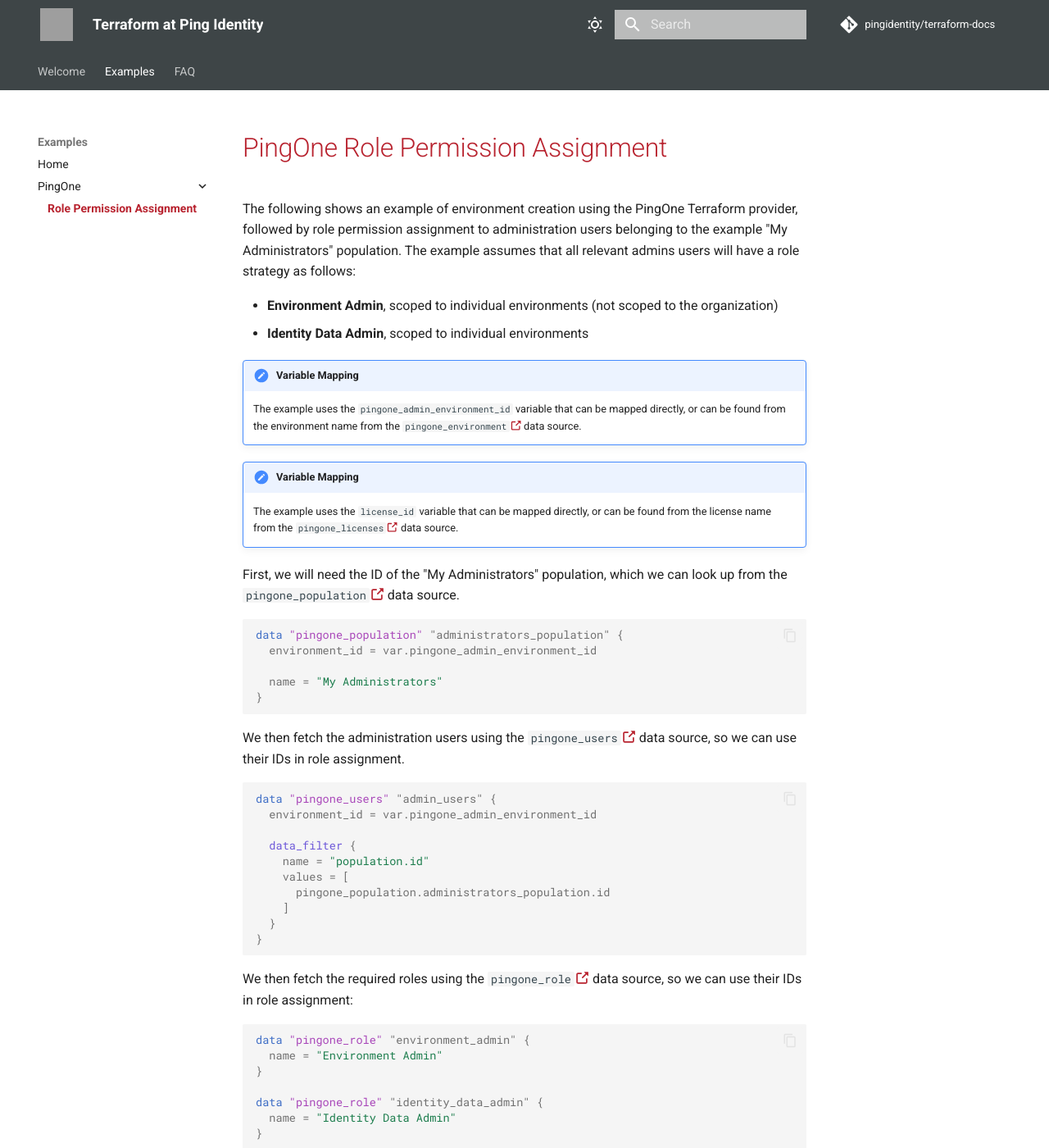
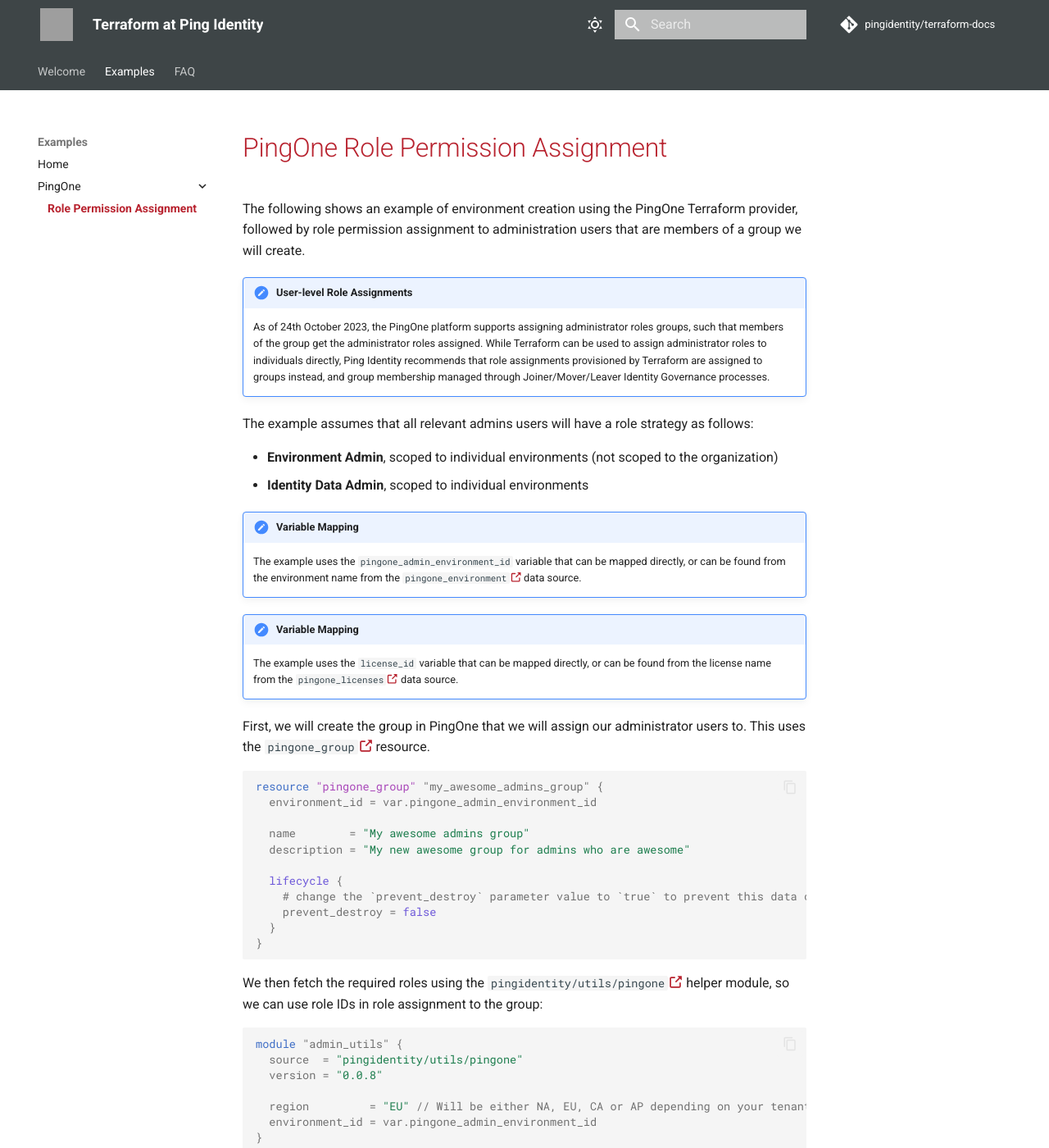
Before and after one commit to pingidentity/terraform-docs, an MkDocs documentation site: the page built from docs/examples/pingone/role-assignment.md, in a window 1280 px wide and 1400 px high. Shown: the whole window at 82% size. Built offline with MkDocs 1.6.1 and Material for MkDocs 9.7.7, drawn with Linux system fonts in a browser that asks for light colours; comment, search, counter and statistics services are not loaded; some of the changed text lies outside the part shown; grey boxes are pictures that could not be loaded.

Commit message:
update role assignment example to reflect updated best practice

````diff
--- a/docs/examples/pingone/role-assignment.md
+++ b/docs/examples/pingone/role-assignment.md
@@ -1,6 +1,11 @@
 # PingOne Role Permission Assignment
 
-The following shows an example of environment creation using the PingOne Terraform provider, followed by role permission assignment to administration users belonging to the example "My Administrators" population.  The example assumes that all relevant admins users will have a role strategy as follows:
+The following shows an example of environment creation using the PingOne Terraform provider, followed by role permission assignment to administration users that are members of a group we will create.
+
+!!! note "User-level Role Assignments"
+    As of 24th October 2023, the PingOne platform supports assigning administrator roles groups, such that members of the group get the administrator roles assigned.  While Terraform can be used to assign administrator roles to individuals directly, Ping Identity recommends that role assignments provisioned by Terraform are assigned to groups instead, and group membership managed through Joiner/Mover/Leaver Identity Governance processes.
+
+The example assumes that all relevant admins users will have a role strategy as follows:
 
 * **Environment Admin**, scoped to individual environments (not scoped to the organization)
 * **Identity Data Admin**, scoped to individual environments
@@ -11,42 +16,33 @@ The following shows an example of environment creation using the PingOne Terrafo
 !!! note "Variable Mapping"
     The example uses the `license_id` variable that can be mapped directly, or can be found from the license name from the `pingone_licenses`<a href="https://registry.terraform.io/providers/pingidentity/pingone/latest/docs/data-sources/licenses" target="_blank">:octicons-link-external-16:</a> data source.
 
-First, we will need the ID of the "My Administrators" population, which we can look up from the `pingone_population`<a href="https://registry.terraform.io/providers/pingidentity/pingone/latest/docs/data-sources/population" target="_blank">:octicons-link-external-16:</a> data source.
+First, we will create the group in PingOne that we will assign our administrator users to.  This uses the `pingone_group`<a href="https://registry.terraform.io/providers/pingidentity/pingone/latest/docs/resources/group" target="_blank">:octicons-link-external-16:</a> resource.
 ``` terraform
-data "pingone_population" "administrators_population" {
+resource "pingone_group" "my_awesome_admins_group" {
   environment_id = var.pingone_admin_environment_id
 
-  name = "My Administrators"
-}
-```
+  name        = "My awesome admins group"
+  description = "My new awesome group for admins who are awesome"
 
-We then fetch the administration users using the `pingone_users`<a href="https://registry.terraform.io/providers/pingidentity/pingone/latest/docs/data-sources/users" target="_blank">:octicons-link-external-16:</a> data source, so we can use their IDs in role assignment.
-``` terraform
-data "pingone_users" "admin_users" {
-  environment_id = var.pingone_admin_environment_id
-
-  data_filter {
-    name = "population.id"
-    values = [
-      pingone_population.administrators_population.id
-    ]
+  lifecycle {
+    # change the `prevent_destroy` parameter value to `true` to prevent this data carrying resource from being destroyed
+    prevent_destroy = false
   }
 }
 ```
 
-We then fetch the required roles using the `pingone_role`<a href="https://registry.terraform.io/providers/pingidentity/pingone/latest/docs/data-sources/role" target="_blank">:octicons-link-external-16:</a> data source, so we can use their IDs in role assignment:
+We then fetch the required roles using the `pingidentity/utils/pingone`<a href="https://registry.terraform.io/modules/pingidentity/utils/pingone/latest" target="_blank">:octicons-link-external-16:</a> helper module, so we can use role IDs in role assignment to the group:
 ``` terraform
-data "pingone_role" "environment_admin" {
-  name = "Environment Admin"
-}
+module "admin_utils" {
+  source  = "pingidentity/utils/pingone"
+  version = "0.0.8"
 
-data "pingone_role" "identity_data_admin" {
-  name = "Identity Data Admin"
+  region         = "EU" // Will be either NA, EU, CA or AP depending on your tenant region.
+  environment_id = var.pingone_admin_environment_id
 }
 ```
 
-We can then define the new environment with the [PingOne Terraform provider](https://pingidentity.github.io/terraform-docs/getting-started/pingone/) with the `pingone_environment`<a href="https://registry.terraform.io/providers/pingidentity/pingone/latest/docs/resources/environment" target="_blank">:octicons-link-external-16:</a> resource, with the SSO service enabled:
-
+We can then define the new sandbox environment using the [PingOne Terraform provider](https://pingidentity.github.io/terraform-docs/getting-started/pingone/) with the `pingone_environment`<a href="https://registry.terraform.io/providers/pingidentity/pingone/latest/docs/resources/environment" target="_blank">:octicons-link-external-16:</a> resource, with the SSO service enabled.  This is the environment we want scope the administrator roles to, so our users can manage configuration and data within this environment:
 ``` terraform
 resource "pingone_environment" "my_environment" {
   name        = "Example PingOne Role Permission Assignment Environment"
@@ -59,25 +55,21 @@ resource "pingone_environment" "my_environment" {
 }
 ```
 
-Once the new environment has been created, lastly we can assign the roles to the administration users with the `pingone_role_assignment_user`<a href="https://registry.terraform.io/providers/pingidentity/pingone/latest/docs/resources/role_assignment_user" target="_blank">:octicons-link-external-16:</a> resource.
+Once the new environment has been created, lastly we can assign the roles to the administration users with the `pingone_group_role_assignment`<a href="https://registry.terraform.io/providers/pingidentity/pingone/latest/docs/resources/group_role_assignment" target="_blank">:octicons-link-external-16:</a> resource.
 ``` terraform
-resource "pingone_role_assignment_user" "admin_sso_identity_admin" {
+resource "pingone_group_role_assignment" "admin_sso_identity_admin" {
+  environment_id = var.pingone_admin_environment_id
+  group_id       = pingone_group.my_awesome_admins_group.id
+  role_id        = module.admin_utils.pingone_role_id_identity_data_admin
 
-  count = length(data.pingone_users.admin_users.ids)
-
-  environment_id       = var.pingone_admin_environment_id
-  user_id              = data.pingone_users.admin_users.ids[count.index]
-  role_id              = data.pingone_role.identity_data_admin.id
   scope_environment_id = pingone_environment.my_environment.id
 }
 
-resource "pingone_role_assignment_user" "admin_sso_environment_admin" {
+resource "pingone_group_role_assignment" "admin_sso_environment_admin" {
+  environment_id = var.pingone_admin_environment_id
+  group_id       = pingone_group.my_awesome_admins_group.id
+  role_id        = module.admin_utils.pingone_role_id_environment_admin
 
-  count = length(data.pingone_users.admin_users.ids)
-
-  environment_id       = var.pingone_admin_environment_id
-  user_id              = data.pingone_users.admin_users.ids[count.index]
-  role_id              = data.pingone_role.environment_admin.id
   scope_environment_id = pingone_environment.my_environment.id
 }
 ```
````
